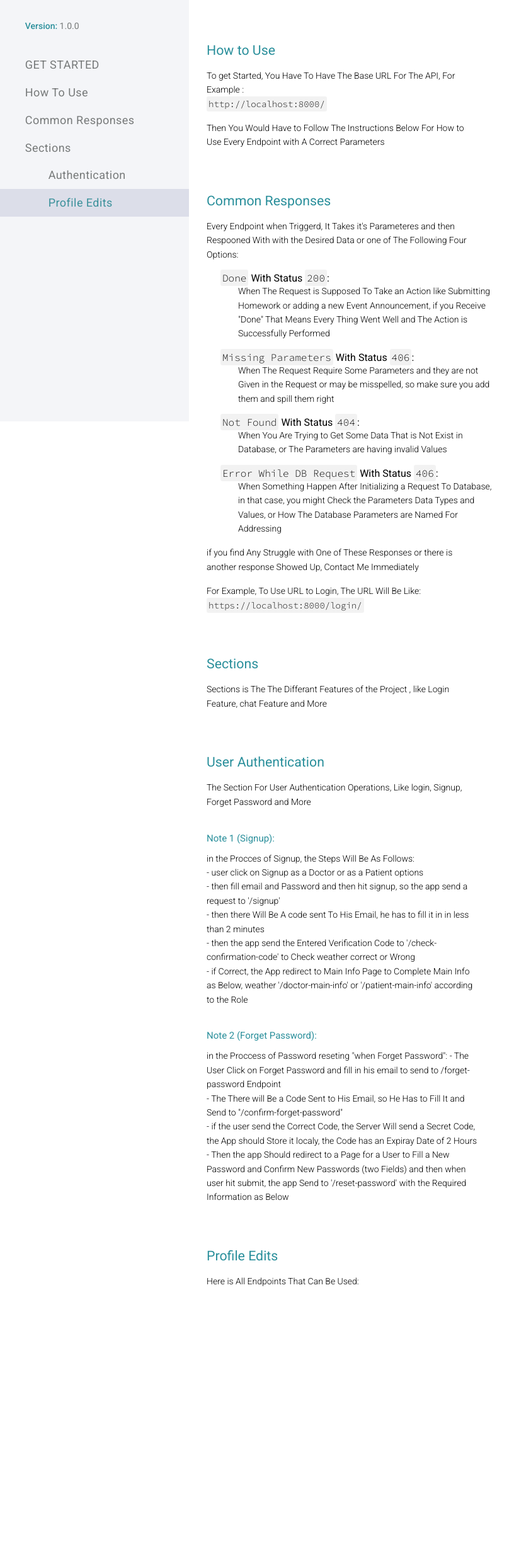
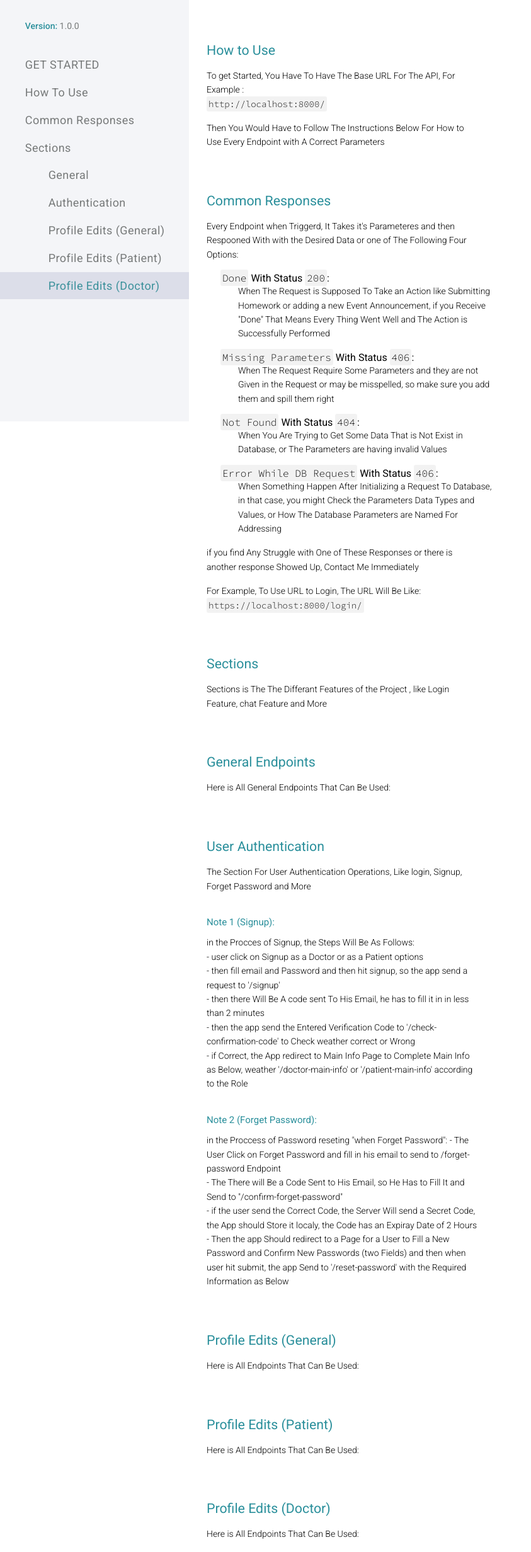
Before and after one commit to omarahmedelnemr/Ta3afiDocs, a plain HTML site: page index.html in a window 1280 px wide. Shown: the part 131-2595 px from the top of the page at 63% size, without its empty margins (0-843 px from the left). Before the commit the page ends 2194 px from the top, so only its background shows below. Drawn offline with nearby package versions, Linux system fonts and the light colour scheme.

Commit message:
adding New Sections

```diff
--- a/index.html
+++ b/index.html
@@ -65,12 +65,22 @@
             <li class="scroll-to-link" data-target="content-sections">
                 <a>Sections</a>
             </li>
+            <li class="scroll-to-link" data-target="content-general">
+                <a>&emsp;&emsp;General</a>
+            </li>
             <li class="scroll-to-link" data-target="content-auth">
                 <a>&emsp;&emsp;Authentication</a>
             </li>
             <li class="scroll-to-link" data-target="content-profile">
-                <a>&emsp;&emsp;Profile Edits</a>
+                <a>&emsp;&emsp;Profile Edits (General)</a>
             </li>
+            <li class="scroll-to-link" data-target="content-profile-patient">
+                <a>&emsp;&emsp;Profile Edits (Patient)</a>
+            </li>
+            <li class="scroll-to-link" data-target="content-profile-doctor">
+                <a>&emsp;&emsp;Profile Edits (Doctor)</a>
+            </li>
+
         </ul>
     </div>
 </div>
@@ -146,6 +156,18 @@
             </p>
             <p>For Example, To Use URL for Getting All Homewrok Assinged To Student, The URL Will Be Like:<br/> <code class="higlighted">https://api.bluelightlms.com/student/getAllHomework</code></p> -->
         </div>
+        <div class="overflow-hidden content-section" id="content-general">
+            <h2>General Endpoints</h2>
+
+            <p>Here is All General Endpoints That Can Be Used:</p>
+                <!-- <p><a class ="EndpointLink " href="#studentgetallhomework">&emsp;&emsp;&emsp;&emsp;<code class="higlighted">student/getallhomework</code></a></p> -->
+            <div class="endpointList" id="generalEndpointsList">
+
+            </div>
+            <div id="generalEndpointsDetails">
+
+            </div>
+        </div>
         <div class="overflow-hidden content-section" id="content-auth">
             <h2>User Authentication</h2>
 
@@ -177,7 +199,7 @@
             </div>
         </div>
         <div class="overflow-hidden content-section" id="content-profile">
-            <h2>Profile Edits</h2>
+            <h2>Profile Edits (General)</h2>
 
             <p>Here is All Endpoints That Can Be Used:</p>
                 <!-- <p><a class ="EndpointLink " href="#studentgetallhomework">&emsp;&emsp;&emsp;&emsp;<code class="higlighted">student/getallhomework</code></a></p> -->
@@ -185,6 +207,30 @@
 
             </div>
             <div id="profileEndpointsDetails">
+
+            </div>
+        </div>
+        <div class="overflow-hidden content-section" id="content-profile-patient">
+            <h2>Profile Edits (Patient)</h2>
+
+            <p>Here is All Endpoints That Can Be Used:</p>
+                <!-- <p><a class ="EndpointLink " href="#studentgetallhomework">&emsp;&emsp;&emsp;&emsp;<code class="higlighted">student/getallhomework</code></a></p> -->
+            <div class="endpointList" id="profilePatientEndpointsList">
+
+            </div>
+            <div id="profilePatientEndpointsDetails">
+
+            </div>
+        </div>
+        <div class="overflow-hidden content-section" id="content-profile-doctor">
+            <h2>Profile Edits (Doctor)</h2>
+
+            <p>Here is All Endpoints That Can Be Used:</p>
+                <!-- <p><a class ="EndpointLink " href="#studentgetallhomework">&emsp;&emsp;&emsp;&emsp;<code class="higlighted">student/getallhomework</code></a></p> -->
+            <div class="endpointList" id="profileDoctorEndpointsList">
+
+            </div>
+            <div id="profileDoctorEndpointsDetails">
 
             </div>
         </div>
--- a/js/DocsScript.js
+++ b/js/DocsScript.js
@@ -1,8 +1,11 @@
 
+import generalJson from '../jsonDocs/general.json' assert {type:"json"}
 import authJson from '../jsonDocs/auth.json' assert {type:"json"}
-import profileJson from '../jsonDocs/profile.json' assert {type:"json"}
+import profileJson from '../jsonDocs/profileGeneral.json' assert {type:"json"}
+import DoctorprofileJson from '../jsonDocs/ProfileDoctor.json' assert {type:"json"}
+import PatientprofileJson from '../jsonDocs/ProfilePatient.json' assert {type:"json"}
 
-const jsonData = [...authJson,...profileJson]
+const jsonData = [...generalJson,...authJson,...profileJson,...DoctorprofileJson,...PatientprofileJson]
 
 Object.prototype.prettyPrint = function(){
     var jsonLine = /^( *)("[\w]+": )?("[^"]*"|[\w.+-]*)?([,[{])?$/mg;
```
